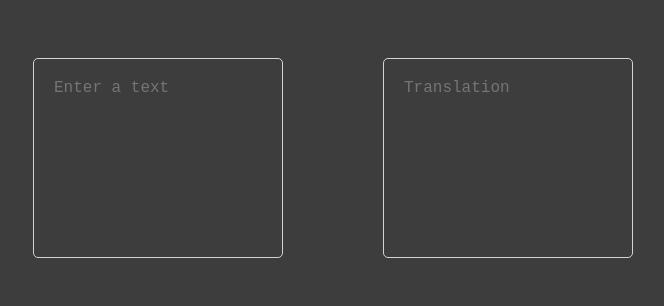
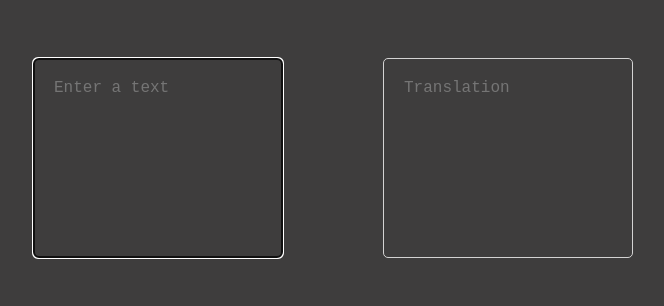
Before and after one commit to elialcodes/translator, a React (Vite) app: page / in a window 1280 px wide. Shown: the part 229-535 px from the top of the page, without its empty margins (307-971 px from the left). Built offline with nearby package versions, Linux system fonts and the light colour scheme.

Commit message:
autofocus available

```diff
--- a/src/components/TextArea.tsx
+++ b/src/components/TextArea.tsx
@@ -29,7 +29,7 @@ export const TextArea: FC<Props> = ({
     <div className="div-textarea">
       <textarea
         className="textarea"
-        // autoFocus={type === 'from'}
+        autoFocus={type === 'from'}
         placeholder={type === 'from' ? 'Enter a text' : 'Translation'}
         onChange={type === 'from' ? handleChangeTextArea : undefined}
         disabled={type === 'to' && loading}
```
